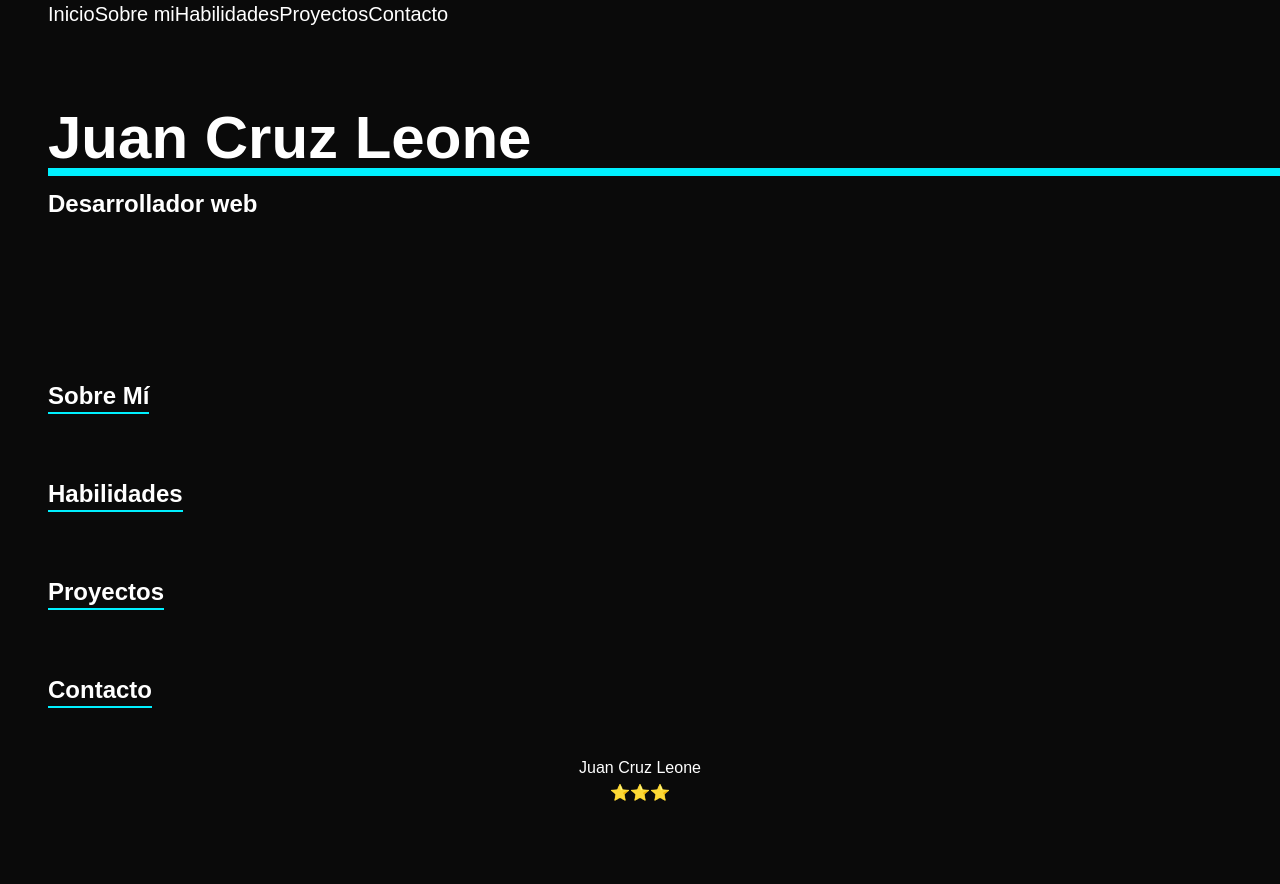
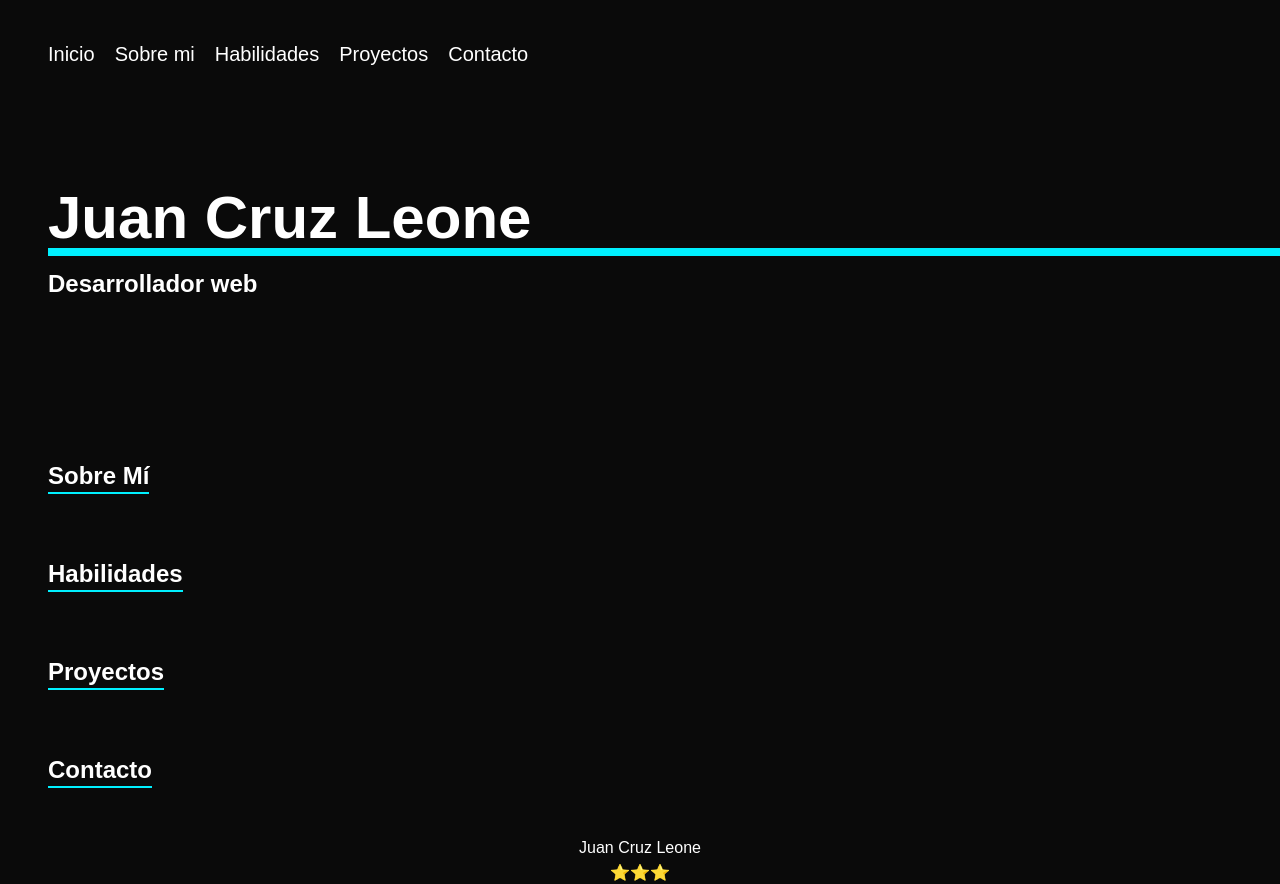
Before and after one commit to juancruzleone/portfolio, an Astro site: page / in a window 1280 px wide. Before the commit the page ends 804 px from the top, so only its background shows below. Built offline with nearby package versions, Linux system fonts and the light colour scheme; Astro itself is replaced by a stand-in of ours.

Commit message:
Se modifico el diseño del nav

```diff
--- a/src/components/Header.astro
+++ b/src/components/Header.astro
@@ -1,15 +1,24 @@
 ---
-
 ---
 
 <header>
-    <nav class="">
+  <nav class="p-10 pl-0">
     <ul class="flex text-white font-montserrat text-xl pl-12">
-        <li><a href="#inicio">Inicio</a></li>
-        <li><a href="#sobremi">Sobre mi</a></li>
-        <li><a href="#habilidades">Habilidades</a></li>
-        <li><a href="#proyectos">Proyectos</a></li>
-        <li><a href="#contacto">Contacto</a></li>
+      <li class="pr-5">
+        <a href="#inicio" class="hover:border-b-2 hover:border-custom-cyan hover:pb-1 transition duration-300">Inicio</a>
+      </li>
+      <li class="pr-5">
+        <a href="#sobremi" class="hover:border-b-2 hover:border-custom-cyan hover:pb-1 transition duration-300">Sobre mi</a>
+      </li>
+      <li class="pr-5">
+        <a href="#habilidades" class="hover:border-b-2 hover:border-custom-cyan hover:pb-1 transition duration-300">Habilidades</a>
+      </li>
+      <li class="pr-5">
+        <a href="#proyectos" class="hover:border-b-2 hover:border-custom-cyan hover:pb-1 transition duration-300">Proyectos</a>
+      </li>
+      <li class="pr-5">
+        <a href="#contacto" class="hover:border-b-2 hover:border-custom-cyan hover:pb-1 transition duration-300">Contacto</a>
+      </li>
     </ul>
   </nav>
   <div class="pl-12 pt-20" id="inicio">
```
Lines whose indentation alone changed are shown as unchanged.
